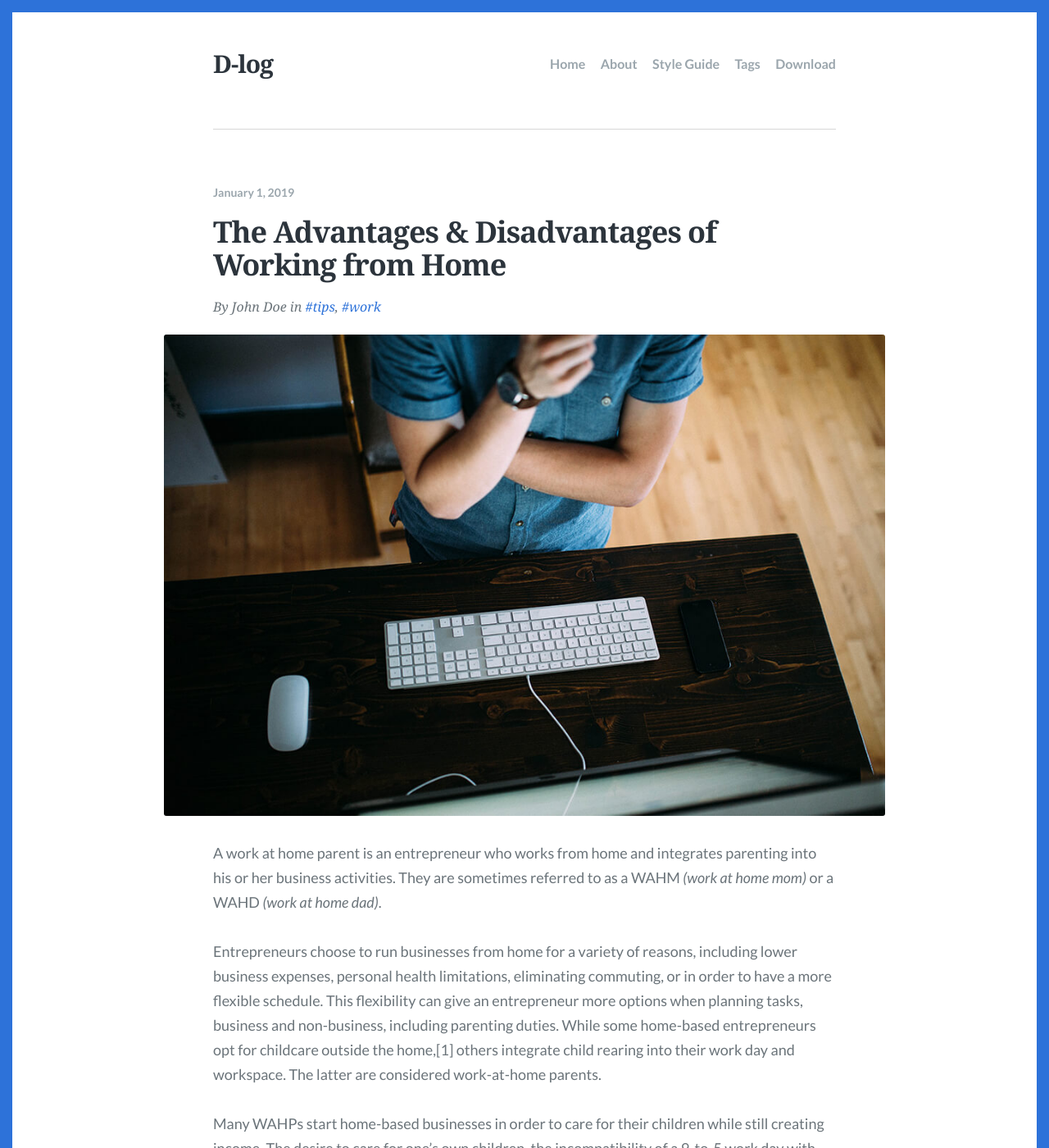
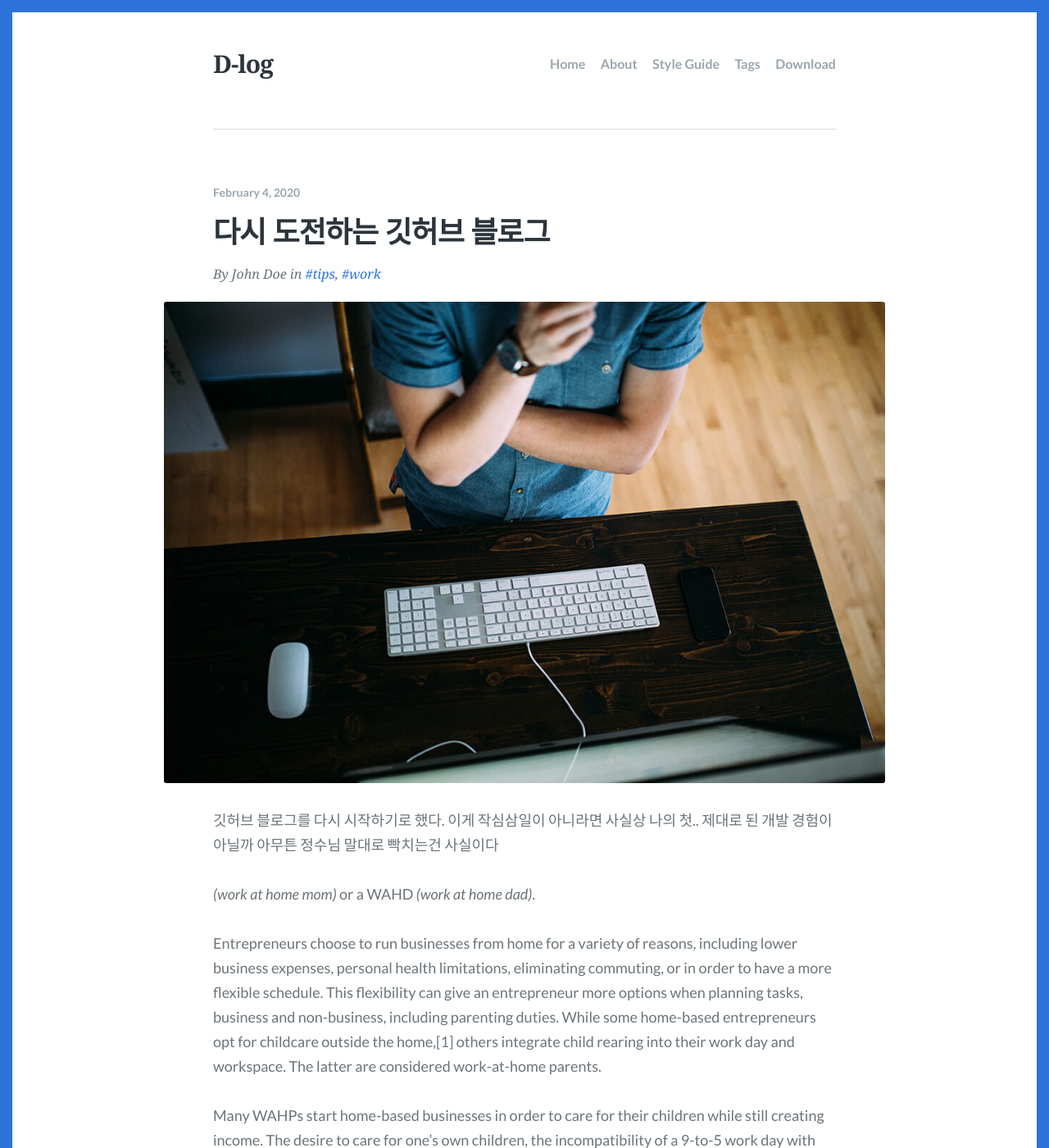
Before and after one commit to jijeong/jijeong_blog, a Jekyll site: the page built from _posts/2020-02-04-다시-도전하는-깃허브-블로그.md, in a window 1280 px wide and 1400 px high. Shown: the whole window at 82% size. Built offline with Jekyll 4.4.1, drawn with Linux system fonts in a browser that asks for light colours; some web fonts are replaced; comment, search, counter and statistics services are not loaded.

Commit message:
no message

```diff
--- a/_posts/2019-01-01-the-advantages-and-disadvantages-of-working-from-home.md
+++ b/_posts/2020-02-04-다시-도전하는-깃허브-블로그.md
@@ -1,13 +1,17 @@
 ---
 layout: post
-title: "The Advantages & Disadvantages of Working from Home"
+title: "다시 도전하는 깃허브 블로그"
 description: "A work at home parent is an entrepreneur who works from home and integrates parenting into his or her business activities."
-date: 2019-01-01
+date: 2020-02-04
 feature_image: images/desk.jpg
 tags: [tips, work]
 ---
 
-A work at home parent is an entrepreneur who works from home and integrates parenting into his or her business activities. They are sometimes referred to as a WAHM *(work at home mom)* or a WAHD *(work at home dad)*.
+깃허브 블로그를 다시 시작하기로 했다.
+이게 작심삼일이 아니라면 사실상 나의 첫.. 제대로 된 개발 경험이 아닐까
+아무튼 정수님 말대로 빡치는건 사실이다
+
+ *(work at home mom)* or a WAHD *(work at home dad)*.
 
 Entrepreneurs choose to run businesses from home for a variety of reasons, including lower business expenses, personal health limitations, eliminating commuting, or in order to have a more flexible schedule. This flexibility can give an entrepreneur more options when planning tasks, business and non-business, including parenting duties. While some home-based entrepreneurs opt for childcare outside the home,[1] others integrate child rearing into their work day and workspace. The latter are considered work-at-home parents.
 
```
Also changed, not shown: style-guide.md (+1 -0 lines), tags.md (+1 -0 lines).
